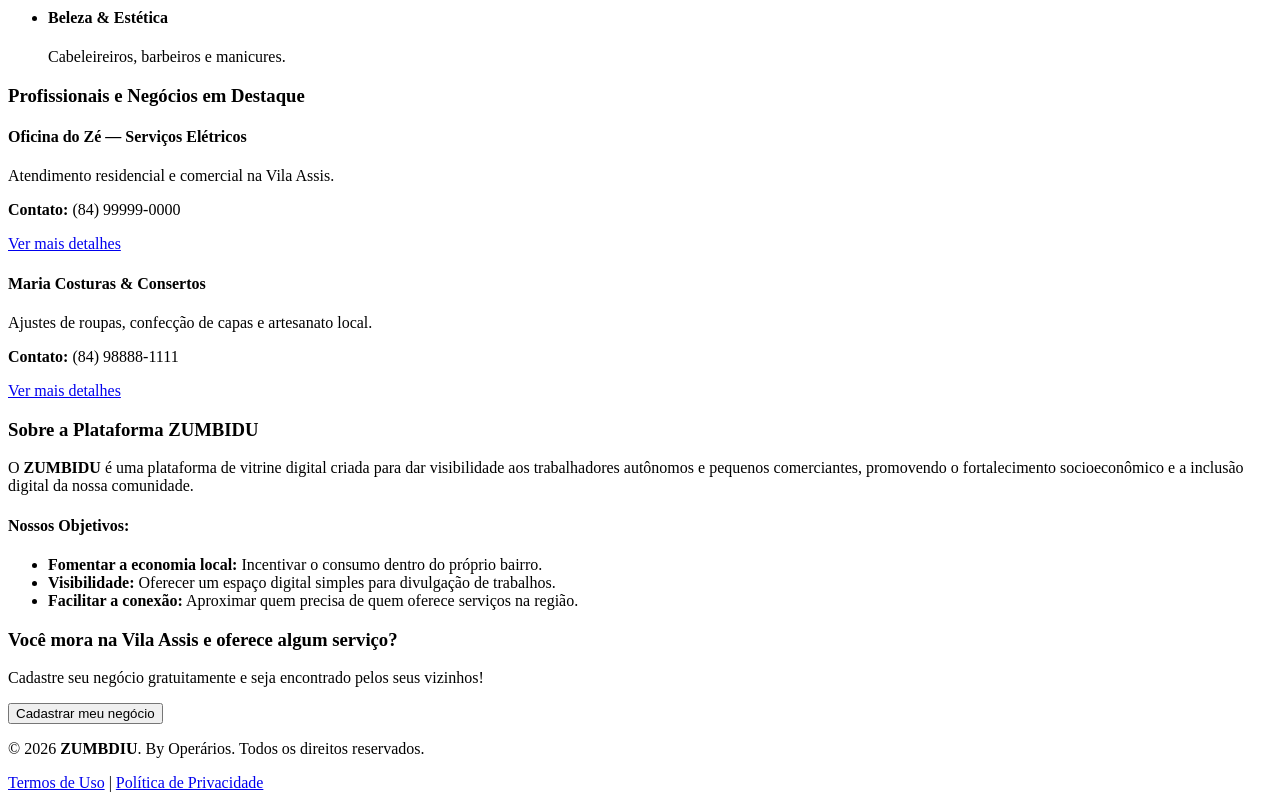
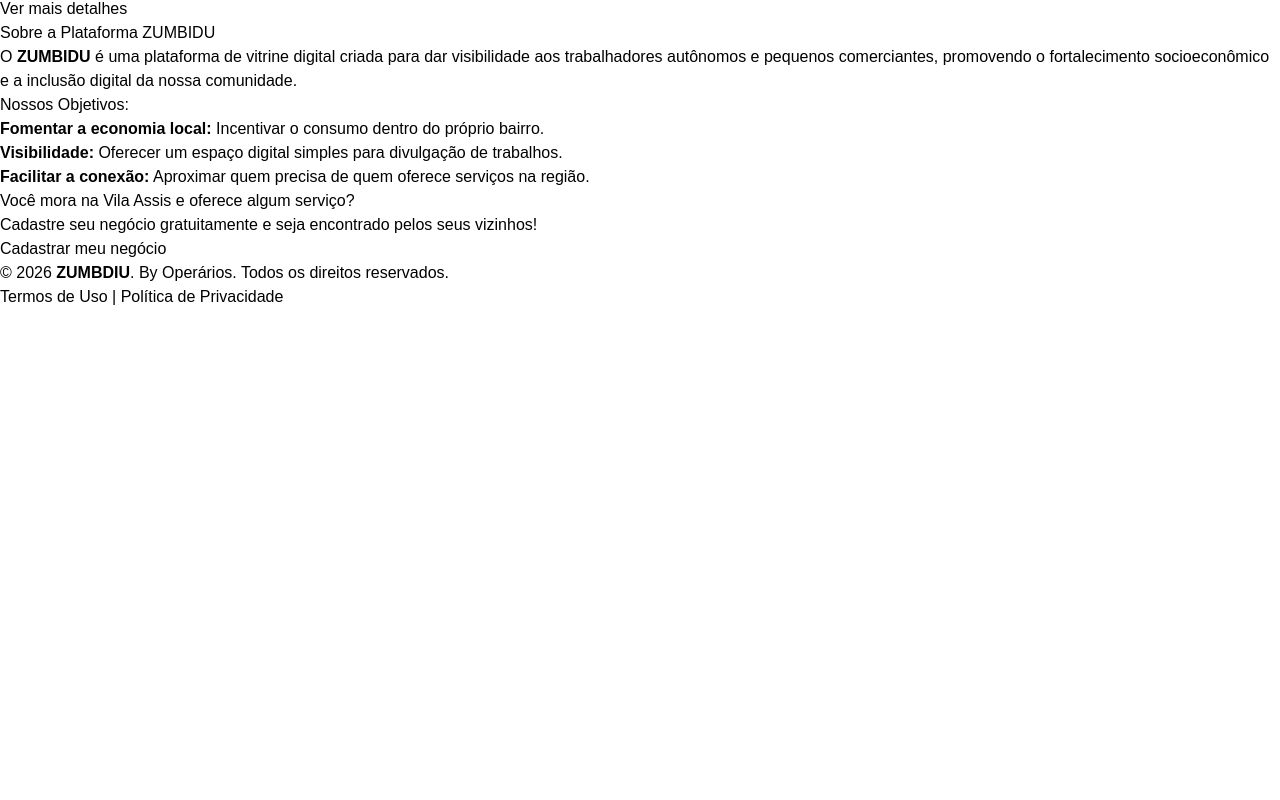
Before and after one commit to Iago-pixel/zumbidu, a plain HTML site: page index.html in a window 1280 px wide. Shown: the part 727-1527 px from the top of the page. After the commit the page ends 1036 px from the top, so only its background shows below. Drawn offline with Linux system fonts and the light colour scheme.

Commit message:
style: reset css

```diff
--- /dev/null
+++ b/css/reset.css
@@ -0,0 +1,103 @@
+
+/* CSS Reset */
+
+/* Remove margens e espaçamentos padrões */
+*,
+*::before,
+*::after {
+    margin: 0;
+    padding: 0;
+    box-sizing: border-box;
+}
+
+/* Configurações gerais */
+html {
+    scroll-behavior: smooth;
+    -webkit-text-size-adjust: 100%;
+}
+
+body {
+    min-height: 100vh;
+    line-height: 1.5;
+    font-family: Arial, Helvetica, sans-serif;
+    -webkit-font-smoothing: antialiased;
+}
+
+/* Elementos de mídia */
+img,
+picture,
+video,
+canvas,
+svg {
+    display: block;
+    max-width: 100%;
+}
+
+img,
+video {
+    height: auto;
+}
+
+/* Formulários */
+input,
+button,
+textarea,
+select {
+    font: inherit;
+}
+
+button {
+    cursor: pointer;
+}
+
+/* Links */
+a {
+    color: inherit;
+    text-decoration: none;
+}
+
+/* Listas */
+ul,
+ol {
+    list-style: none;
+}
+
+/* Títulos e textos */
+h1,
+h2,
+h3,
+h4,
+h5,
+h6 {
+    font-size: inherit;
+    font-weight: inherit;
+}
+
+/* Tabelas */
+table {
+    border-collapse: collapse;
+    border-spacing: 0;
+}
+
+/* Remove estilos padrões de botões */
+button {
+    border: none;
+    background: none;
+}
+
+/* Textarea */
+textarea {
+    resize: vertical;
+}
+
+/* Acessibilidade: respeita preferência por movimento reduzido */
+@media (prefers-reduced-motion: reduce) {
+    *,
+    *::before,
+    *::after {
+        scroll-behavior: auto !important;
+        animation-duration: 0.01ms !important;
+        animation-iteration-count: 1 !important;
+        transition-duration: 0.01ms !important;
+    }
+}
--- a/index.html
+++ b/index.html
@@ -3,6 +3,7 @@
 <head>
   <meta charset="UTF-8">
   <meta name="viewport" content="width=device-width, initial-scale=1.0">
+  <link rel="stylesheet" href="css/reset.css">
   <title>ZUMBIDU — Vitrine Digital Comunitária</title>
 </head>
 <body>
```
